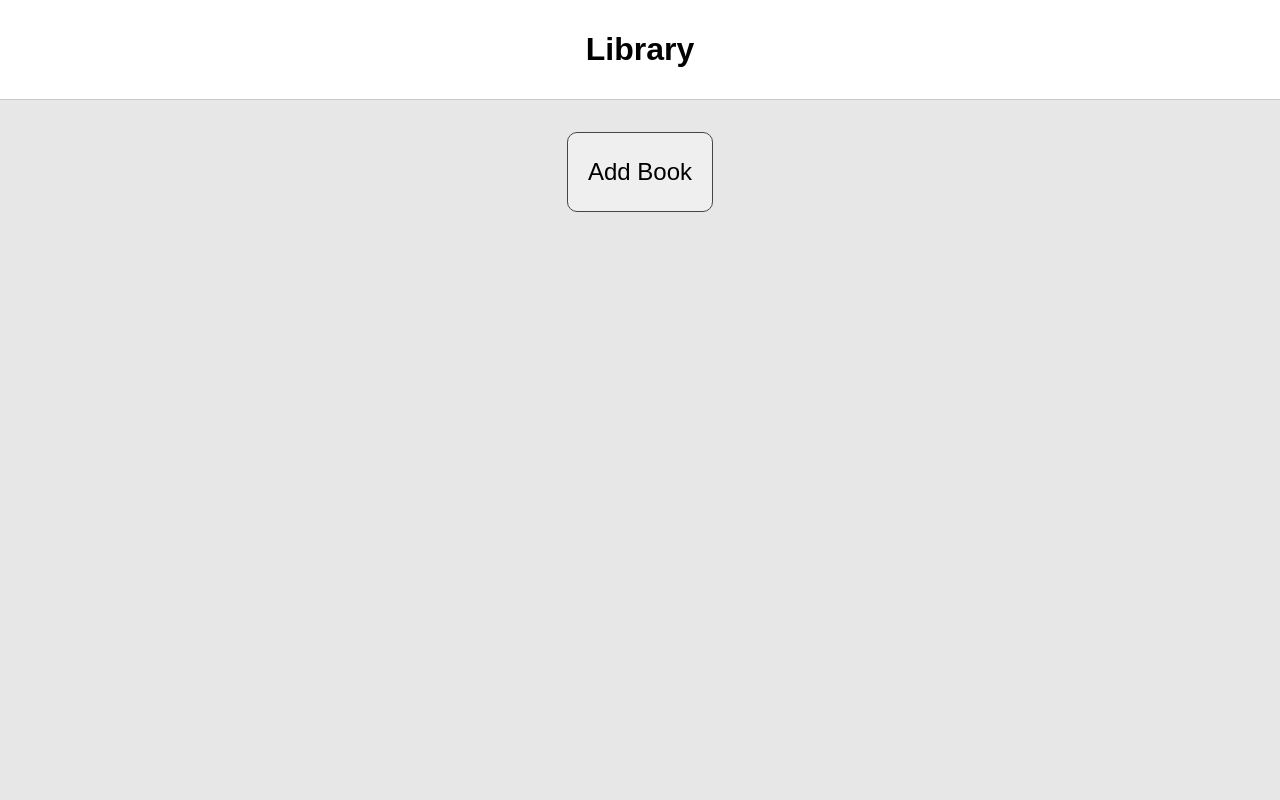
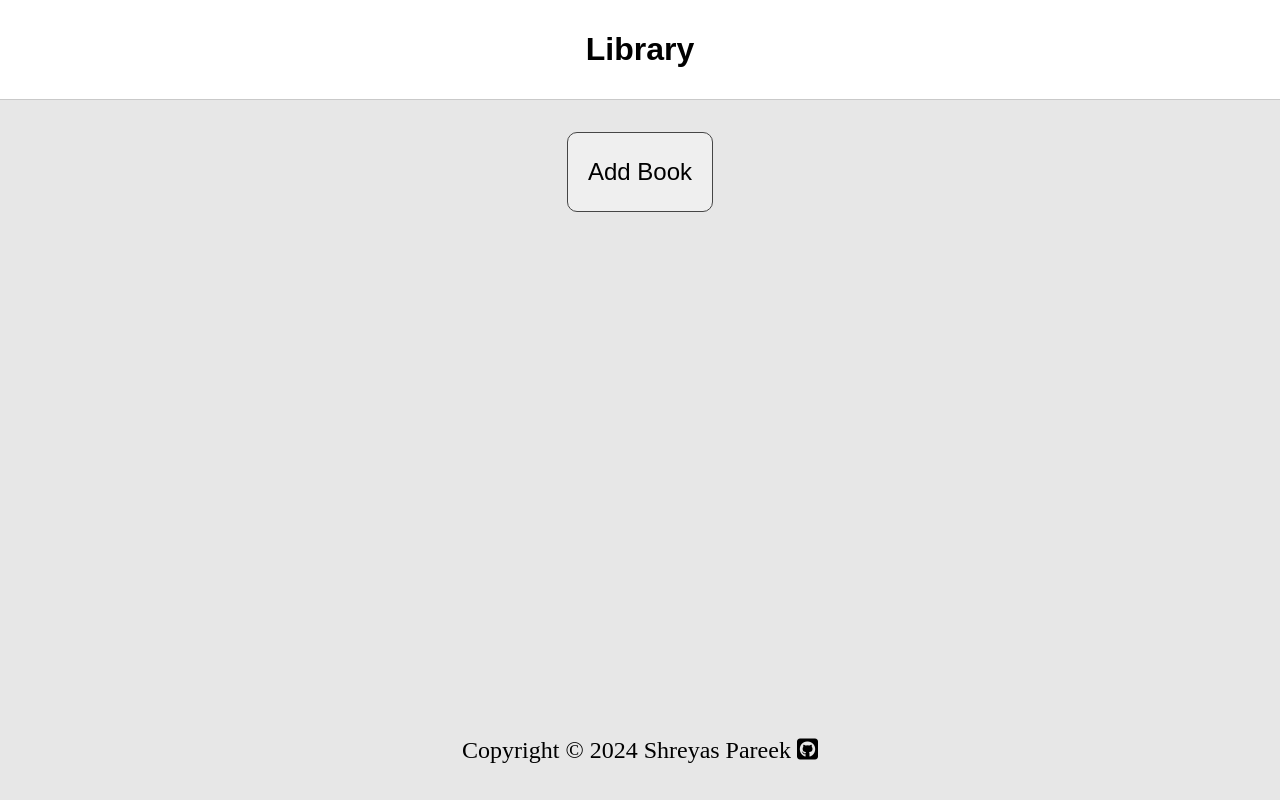
Before and after one commit to shreyaspareek01/Library, a plain HTML site: page index.html in a window 1280 px wide. Drawn offline with Linux system fonts and the light colour scheme.

Commit message:
Update 2 files

```diff
--- a/index.html
+++ b/index.html
@@ -5,6 +5,10 @@
     <meta name="viewport" content="width=device-width, initial-scale=1.0" />
     <title>Library</title>
     <link rel="stylesheet" href="style.css" />
+    <script
+      src="https://kit.fontawesome.com/f441214415.js"
+      crossorigin="anonymous"
+    ></script>
   </head>
   <body>
     <nav>
@@ -52,6 +56,15 @@
 
       <div class="booksContainer"></div>
     </main>
+
+    <footer>
+      <p>
+        Copyright &copy; 2024 Shreyas Pareek
+        <a href="https://github.com/shreyaspareek01" target="_blank"
+          ><i class="fa-brands fa-square-github"></i
+        ></a>
+      </p>
+    </footer>
     <script src="script.js"></script>
   </body>
 </html>
--- a/style.css
+++ b/style.css
@@ -174,3 +174,21 @@ h1 {
   border-radius: 10px;
   border: 0;
 }
+
+footer {
+  width: 100%;
+  height: 100px;
+  position: fixed;
+  bottom: 0;
+  display: flex;
+  justify-content: center;
+  align-items: center;
+}
+
+footer p {
+  font-size: 1.5em;
+}
+
+footer a {
+  color: black;
+}
```
